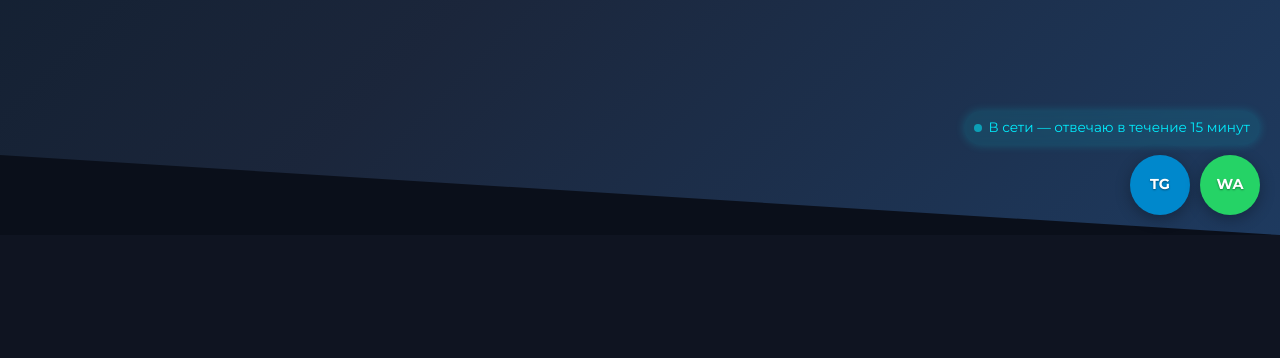
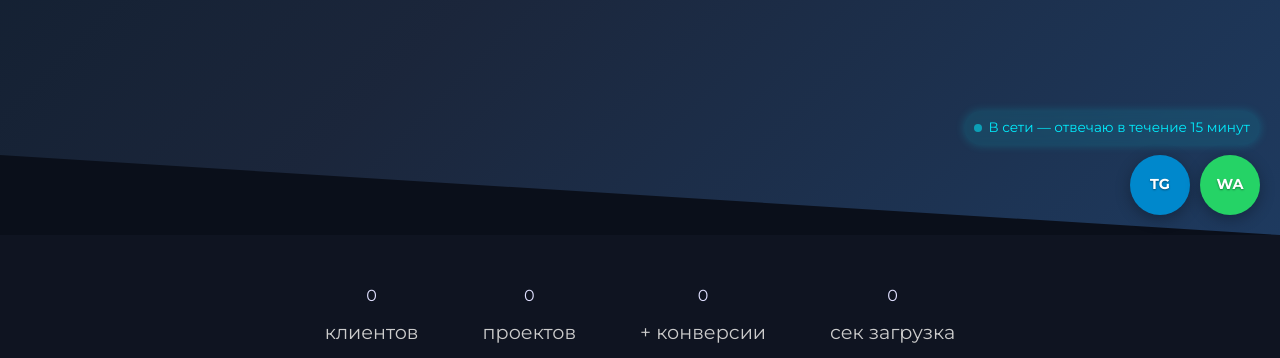
Before and after one commit to thunder-ru/expert-web, a plain HTML site: page index.html in a window 1280 px wide. Shown: the part 565-923 px from the top of the page. Drawn offline with Linux system fonts and the light colour scheme.

Commit message:
index.html

```diff
--- a/index.html
+++ b/index.html
@@ -49,23 +49,23 @@
     <div class="hero-wave"></div>
   </section>
 
-  <!-- Тикеры с падающими цифрами -->
+  <!-- Тикеры с результатами -->
   <section class="result-tickers">
     <div class="container">
       <div class="ticker-item">
-        <div class="ticker-fall" id="clientsFall"></div>
+        <div class="ticker-number" id="clientsCounter">0</div>
         <div class="ticker-label">клиентов</div>
       </div>
       <div class="ticker-item">
-        <div class="ticker-fall" id="projectsFall"></div>
+        <div class="ticker-number" id="projectsCounter">0</div>
         <div class="ticker-label">проектов</div>
       </div>
       <div class="ticker-item">
-        <div class="ticker-fall" id="conversionFall"></div>
+        <div class="ticker-number" id="conversionCounter">0</div>
         <div class="ticker-label">+ конверсии</div>
       </div>
       <div class="ticker-item">
-        <div class="ticker-fall" id="speedFall"></div>
+        <div class="ticker-number" id="speedCounter">0</div>
         <div class="ticker-label">сек загрузка</div>
       </div>
     </div>
@@ -194,7 +194,7 @@
     </div>
   </section>
 
-  <!-- Mistakes Section (стиль сайта + 3D) -->
+  <!-- Mistakes Section -->
   <section class="mistakes-thunder">
     <div class="container">
       <h2 class="section-title">5 ошибок при заказе сайта,<br>которые убивают результат</h2>
```
